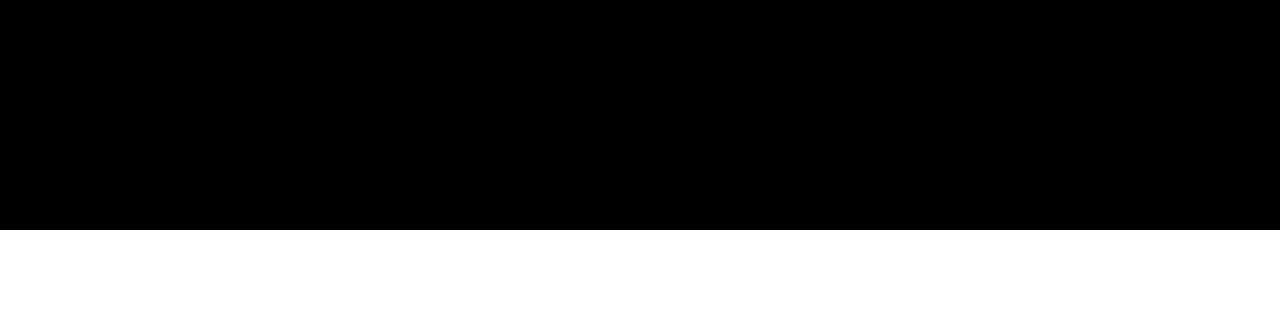
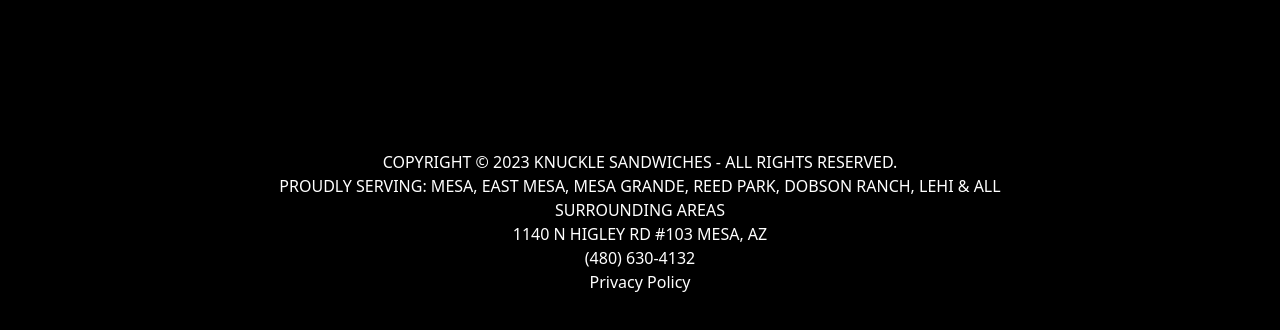
Before and after one commit to pablo014/knuckle_sandwich, a Vue app: page / in a window 1280 px wide. Shown: the part 2779-3109 px from the top of the page. Before the commit the page ends 3009 px from the top, so only its background shows below. Built offline with nearby package versions, Linux system fonts and the light colour scheme.

Commit message:
feat add footer

```diff
--- a/src/App.vue
+++ b/src/App.vue
@@ -70,7 +70,13 @@
       </div>
       <div id="order" class="dark"></div>
       <div id="social"></div>
-      <div id="footer" class="dark"></div>
+      <div id="footer" class="dark">
+          <p>COPYRIGHT © 2023 KNUCKLE SANDWICHES - ALL RIGHTS RESERVED.</p>
+          <p>PROUDLY SERVING: MESA, EAST MESA, MESA GRANDE, REED PARK, DOBSON RANCH, LEHI & ALL SURROUNDING AREAS</p>
+          <p>1140 N HIGLEY RD #103 MESA, AZ</p>
+          <p>(480) 630-4132</p>
+          <p>Privacy Policy</p>
+      </div>
   </div>
 </template>
 
```
